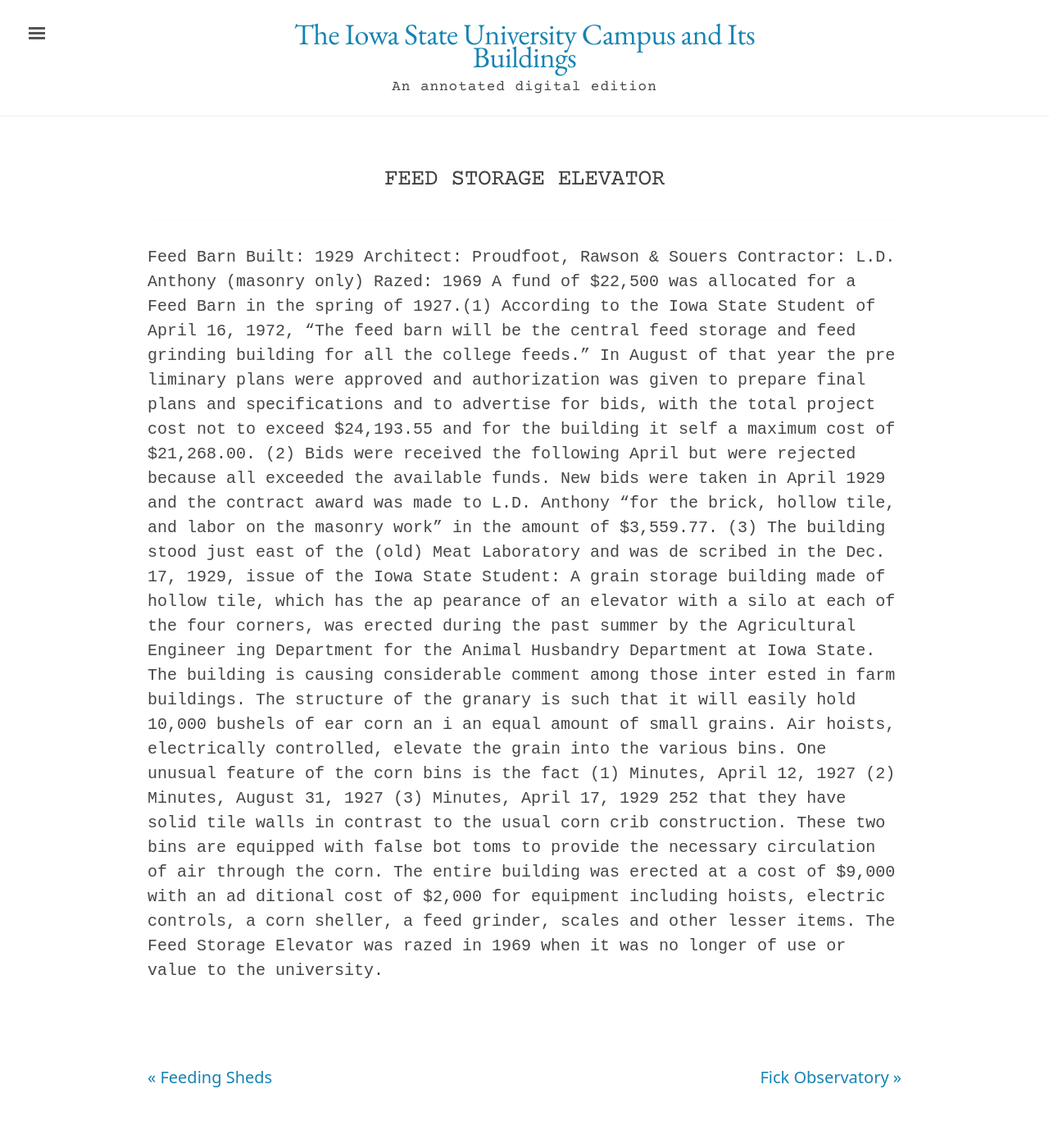
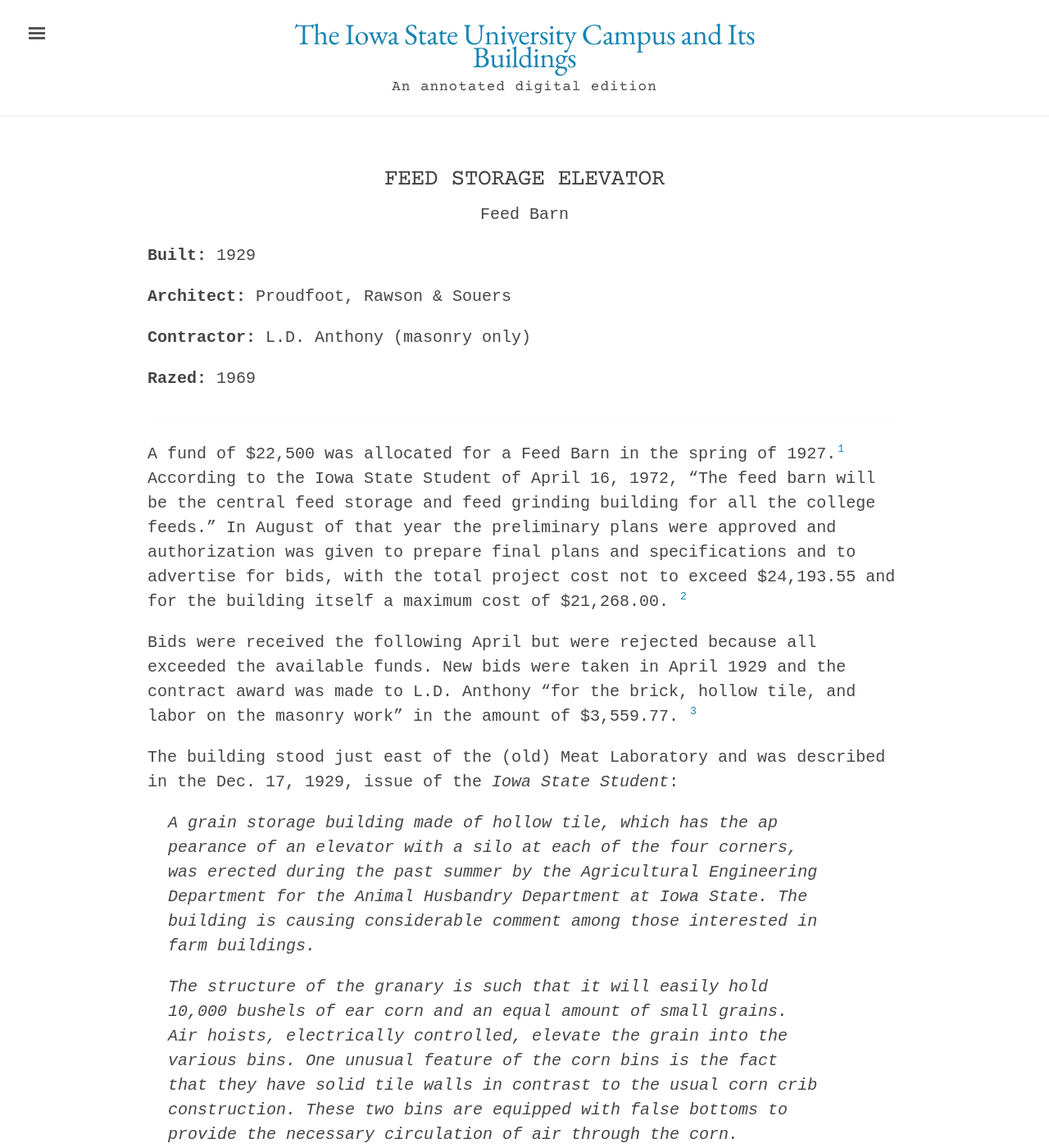
Before and after one commit to emanderson811/day-edition, a Jekyll site: the page built from _texts/buildings/074day-feed-storage-elevator.md, in a window 1280 px wide and 1400 px high. Shown: the whole window at 82% size. Built offline with Jekyll 4.4.1, drawn with Linux system fonts in a browser that asks for light colours; some of the changed text lies outside the part shown.

Commit message:
Update 074day-feed-storage-elevator.md

```diff
--- a/_texts/buildings/074day-feed-storage-elevator.md
+++ b/_texts/buildings/074day-feed-storage-elevator.md
@@ -14,17 +16,22 @@
 ---
 ---
 
-Feed Barn
-Built: 1929 Architect: Proudfoot, Rawson & Souers Contractor: L.D. Anthony (masonry only) Razed: 1969
-A fund of $22,500 was allocated for a Feed Barn in the spring of 1927.(1) According to the Iowa State Student of April 16, 1972, "The feed barn will be the central feed storage and feed grinding building for all the college feeds." In August of that year the pre liminary plans were approved and authorization was given to prepare final plans and specifications and to advertise for bids, with the total project cost not to exceed $24,193.55 and for the building it self a maximum cost of $21,268.00. (2)
-Bids were received the following April but were rejected because all exceeded the available funds. New bids were taken in April 1929 and the contract award was made to L.D. Anthony "for the brick, hollow tile, and labor on the masonry work" in the amount of $3,559.77. (3)
-The building stood just east of the (old) Meat Laboratory and was de scribed in the Dec. 17, 1929, issue of the Iowa State Student:
-A grain storage building made of hollow tile, which has the ap pearance of an elevator with a silo at each of the four corners, was erected during the past summer by the Agricultural Engineer ing Department for the Animal Husbandry Department at Iowa State. The building is causing considerable comment among those inter ested in farm buildings.
-The structure of the granary is such that it will easily hold 10,000 bushels of ear corn an i an equal amount of small grains. Air hoists, electrically controlled, elevate the grain into the various bins. One unusual feature of the corn bins is the fact
-(1) Minutes, April 12, 1927
-(2) Minutes, August 31, 1927
-(3) Minutes, April 17, 1929
-252
-that they have solid tile walls in contrast to the usual corn crib construction. These two bins are equipped with false bot toms to provide the necessary circulation of air through the corn.
-The entire building was erected at a cost of $9,000 with an ad ditional cost of $2,000 for equipment including hoists, electric controls, a corn sheller, a feed grinder, scales and other lesser items.
+A fund of $22,500 was allocated for a Feed Barn in the spring of 1927.[^fn1] According to the Iowa State Student of April 16, 1972, "The feed barn will be the central feed storage and feed grinding building for all the college feeds." In August of that year the preliminary plans were approved and authorization was given to prepare final plans and specifications and to advertise for bids, with the total project cost not to exceed $24,193.55 and for the building itself a maximum cost of $21,268.00. [^fn2]
+
+Bids were received the following April but were rejected because all exceeded the available funds. New bids were taken in April 1929 and the contract award was made to L.D. Anthony "for the brick, hollow tile, and labor on the masonry work" in the amount of $3,559.77. [^fn3]
+
+The building stood just east of the (old) Meat Laboratory and was described in the Dec. 17, 1929, issue of the *Iowa State Student*:
+
+>A grain storage building made of hollow tile, which has the ap pearance of an elevator with a silo at each of the four corners, was erected during the past summer by the Agricultural Engineering Department for the Animal Husbandry Department at Iowa State. The building is causing considerable comment among those interested in farm buildings.
+>
+>The structure of the granary is such that it will easily hold 10,000 bushels of ear corn and an equal amount of small grains. Air hoists, electrically controlled, elevate the grain into the various bins. One unusual feature of the corn bins is the fact that they have solid tile walls in contrast to the usual corn crib construction. These two bins are equipped with false bottoms to provide the necessary circulation of air through the corn.
+
+[^fn1]: Minutes, April 12, 1927
+
+[^fn2]: Minutes, August 31, 1927
+
+[^fn3]: Minutes, April 17, 1929
+
+>The entire building was erected at a cost of $9,000 with an additional cost of $2,000 for equipment including hoists, electric controls, a corn sheller, a feed grinder, scales and other lesser items.
+
 The Feed Storage Elevator was razed in 1969 when it was no longer of use or value to the university.
```
Also changed, not shown: other parts of _texts/buildings/074day-feed-storage-elevator.md (+6 -4 lines).
